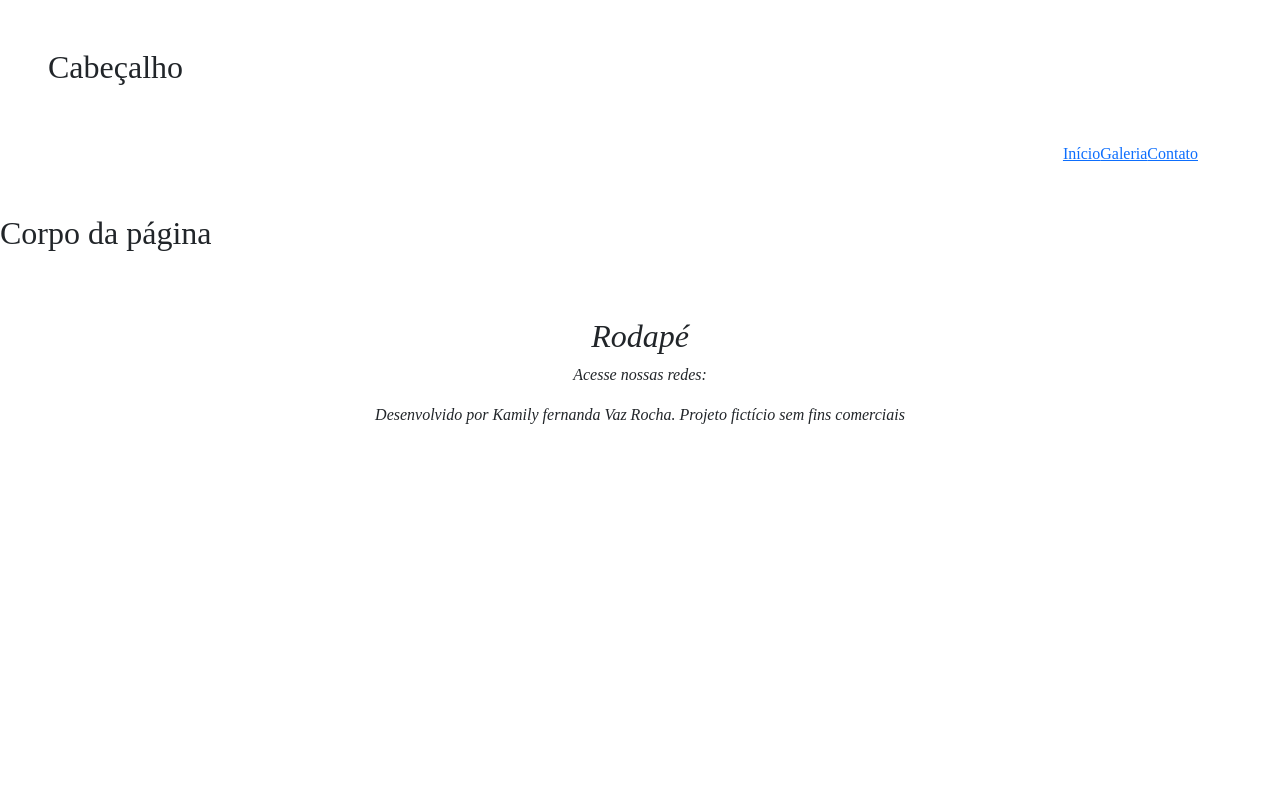
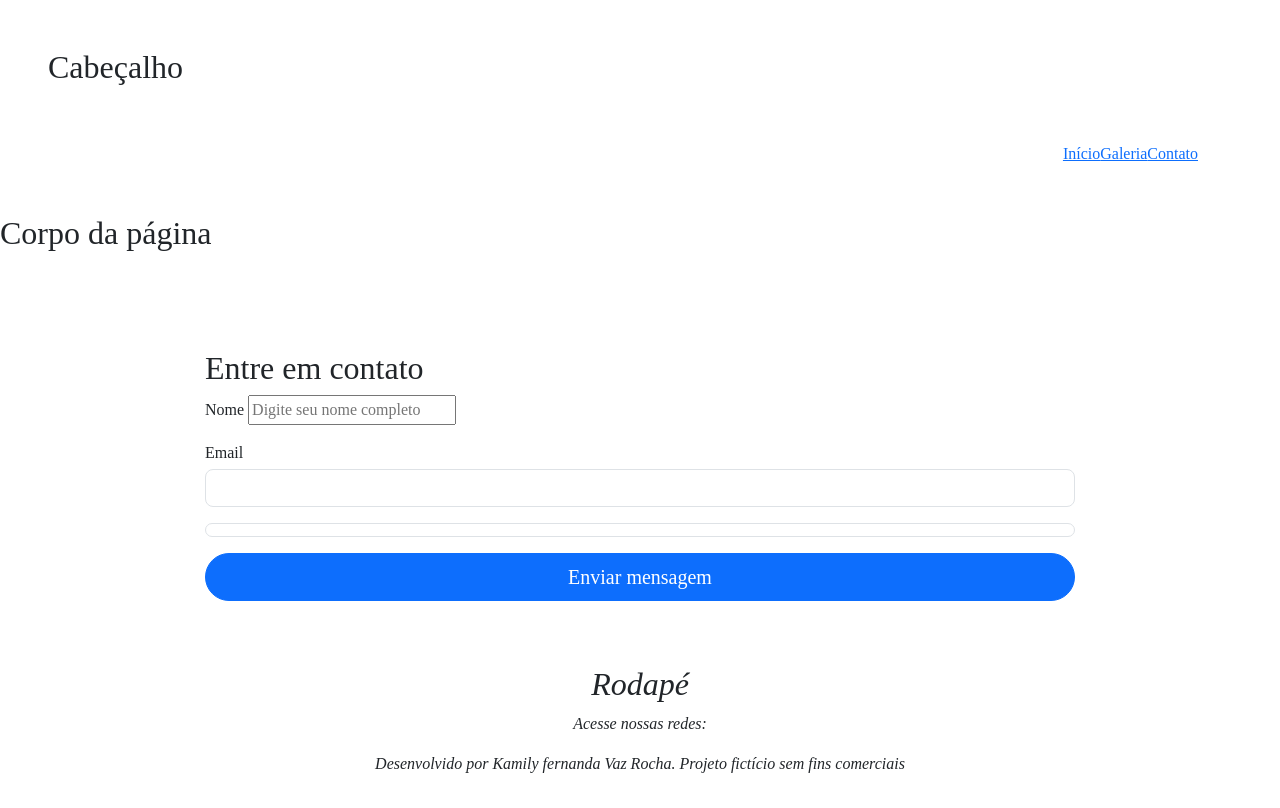
Before and after one commit to kamilyroch/terceiro-repositorio1, a plain HTML site: page index.html in a window 1280 px wide. Drawn offline with nearby package versions, Linux system fonts and the light colour scheme.

Commit message:
Aula 19/03

```diff
--- a/index.html
+++ b/index.html
@@ -37,6 +37,30 @@
         </section>
 
         <section id="contato">
+            <div class="container p-5 d-flex justify-content-center">
+        <!-- Caixa do formulario com 60% de largura-->
+        <div class="col-md-8 col-lg-10 rounded-5 formulario">
+            <h2 mb-3> Entre em contato</h2>
+            <form>
+                <div class="form-group mb-3">
+                    <label  for="nome"> Nome </label>
+                    <input type=" text" id="nome" name="nome" lass="form-control rounded-3 mt-1" placeholder="Digite seu nome completo" >
+                </div>
+                <div class="form-group mb-3">
+                    <label for="email"> Email </label>
+                    <input type="email" name="email" id="email" class="form-control rounded-3 mt-1">
+                </div>
+                <div class="form-group mb-3">
+                    <label for="mensagem" id="mensagem" class="form-control rounded-4 mt-2" rows="4" placeholder="Escreva sua mensagem"  ></textarea>
+                    </div>
+                    <div class="d-grid gap-2">
+                        <button type="submit" class="btn btn-primary btn-lg rounded-pill tamanho-botao"  >Enviar mensagem</button>
+                    </div>
+                 </form>
+
+                 <div>
+
+              </div>
 
         </section>
 
--- a/styles.css
+++ b/styles.css
@@ -7,9 +7,17 @@
     --cor3: #2f5d54;
     --preto: #000000;
     --branco: #FFFFFF;
+
 }
-
 body {
     font-size: 1rem;
     font-family: 'Crimson';
 }
+
+
+
+
+
+
+
+.fo
```
Lines whose indentation alone changed are shown as unchanged.
